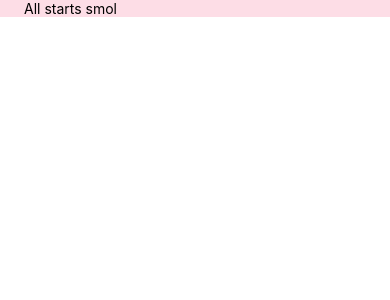
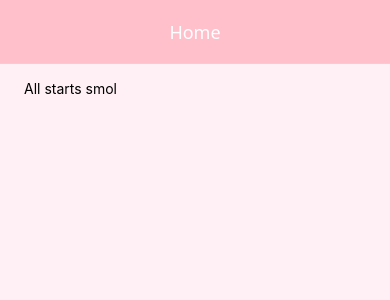
Before and after one commit to LunaticHero-Cyber/CookingTimer, a React Native app: screen /Home in a window 390 px wide. Shown: the top 300 px of the page. Built offline with nearby package versions, Linux system fonts and the light colour scheme.

Commit message:
feat: create home page with navigation

```diff
--- a/App.tsx
+++ b/App.tsx
@@ -6,22 +6,22 @@
  */
 
 import {colors} from '@/enums/colors';
-import HomePage from '@/views/HomePage';
-import React from 'react';
-import {StatusBar, useColorScheme, View} from 'react-native';
+import RootNavigation from '@/routes/root.navigation';
+import React, {FunctionComponent} from 'react';
+import {StatusBar, useColorScheme} from 'react-native';
 
-function App(): React.JSX.Element {
+const App: FunctionComponent = (): React.JSX.Element => {
   const isDarkMode = useColorScheme() === 'dark';
 
   return (
-    <View>
+    <>
       <StatusBar
         barStyle={isDarkMode ? 'light-content' : 'dark-content'}
-        backgroundColor={colors.lightPink}
+        backgroundColor={colors.Pink5}
       />
-      <HomePage />
-    </View>
+      <RootNavigation />
+    </>
   );
-}
+};
 
 export default App;
--- a/src/enums/colors.ts
+++ b/src/enums/colors.ts
@@ -1,3 +1,7 @@
 export const colors = {
-  lightPink: '#FDDDE6',
+  Pink1: '#FFF0F5',
+  Pink2: '#FFE4E1',
+  Pink3: '#FFD1DC',
+  Pink4: '#FFC0CB',
+  Pink5: '#FFB6C1',
 } as const;
--- /dev/null
+++ b/src/routes/root.navigation.tsx
@@ -0,0 +1,44 @@
+import React from 'react';
+
+import {NavigationContainer} from '@react-navigation/native';
+import {createStackNavigator, StackScreenProps} from '@react-navigation/stack';
+
+import {RootStackParamList} from './interface.route';
+import HomePage from '@/views/HomePage';
+import {colors} from '@/enums/colors';
+
+export type RootStackScreenProps<T extends keyof RootStackParamList> =
+  StackScreenProps<RootStackParamList, T>;
+
+const RootNavigation = () => {
+  const Stack = createStackNavigator<RootStackParamList>();
+
+  return (
+    <NavigationContainer>
+      <Stack.Navigator
+        // initialRouteName="Home"
+        screenListeners={{
+          state: e => console.log('state changed', e.data),
+        }}>
+        {/* White navbar without title */}
+        <Stack.Group
+          screenOptions={{
+            headerShown: true,
+            headerStyle: {
+              backgroundColor: colors.Pink4,
+            },
+            headerTintColor: '#FFFFFF',
+            headerTitleAlign: 'center',
+            headerTitleStyle: {
+              fontSize: 18,
+              alignSelf: 'center',
+            },
+          }}>
+          <Stack.Screen name="Home" component={HomePage} />
+        </Stack.Group>
+      </Stack.Navigator>
+    </NavigationContainer>
+  );
+};
+
+export default RootNavigation;
--- a/src/views/HomePage/index.tsx
+++ b/src/views/HomePage/index.tsx
@@ -1,18 +1,18 @@
-import React, {Fragment, FunctionComponent} from 'react';
-import {ScrollView, Text} from 'react-native';
+import React, {FunctionComponent} from 'react';
+import {SafeAreaView, ScrollView, Text} from 'react-native';
 import {styles} from './style';
 
 interface HomePageProps {}
 
 const HomePage: FunctionComponent<HomePageProps> = () => {
   return (
-    <Fragment>
+    <SafeAreaView style={styles.container} testID="home-view">
       <ScrollView
-        style={styles.container}
+        style={styles.scrollView}
         contentContainerStyle={styles.contentContainer}>
         <Text>All starts smol</Text>
       </ScrollView>
-    </Fragment>
+    </SafeAreaView>
   );
 };
 
--- a/src/views/HomePage/style.ts
+++ b/src/views/HomePage/style.ts
@@ -3,11 +3,14 @@ import {StyleSheet} from 'react-native';
 
 export const styles = StyleSheet.create({
   container: {
+    flex: 1,
+  },
+  scrollView: {
     paddingHorizontal: 24,
-    backgroundColor: colors.lightPink,
+    backgroundColor: colors.Pink1,
   },
   contentContainer: {
     flex: 1,
-    backgroundColor: colors.lightPink,
+    marginVertical: 16,
   },
 });
```
Also changed, not shown: package.json (+6 -1 lines), src/routes/interface.route.ts (added, +7 -0 lines), 1 other file (tests, documents, lock files or other folders).
